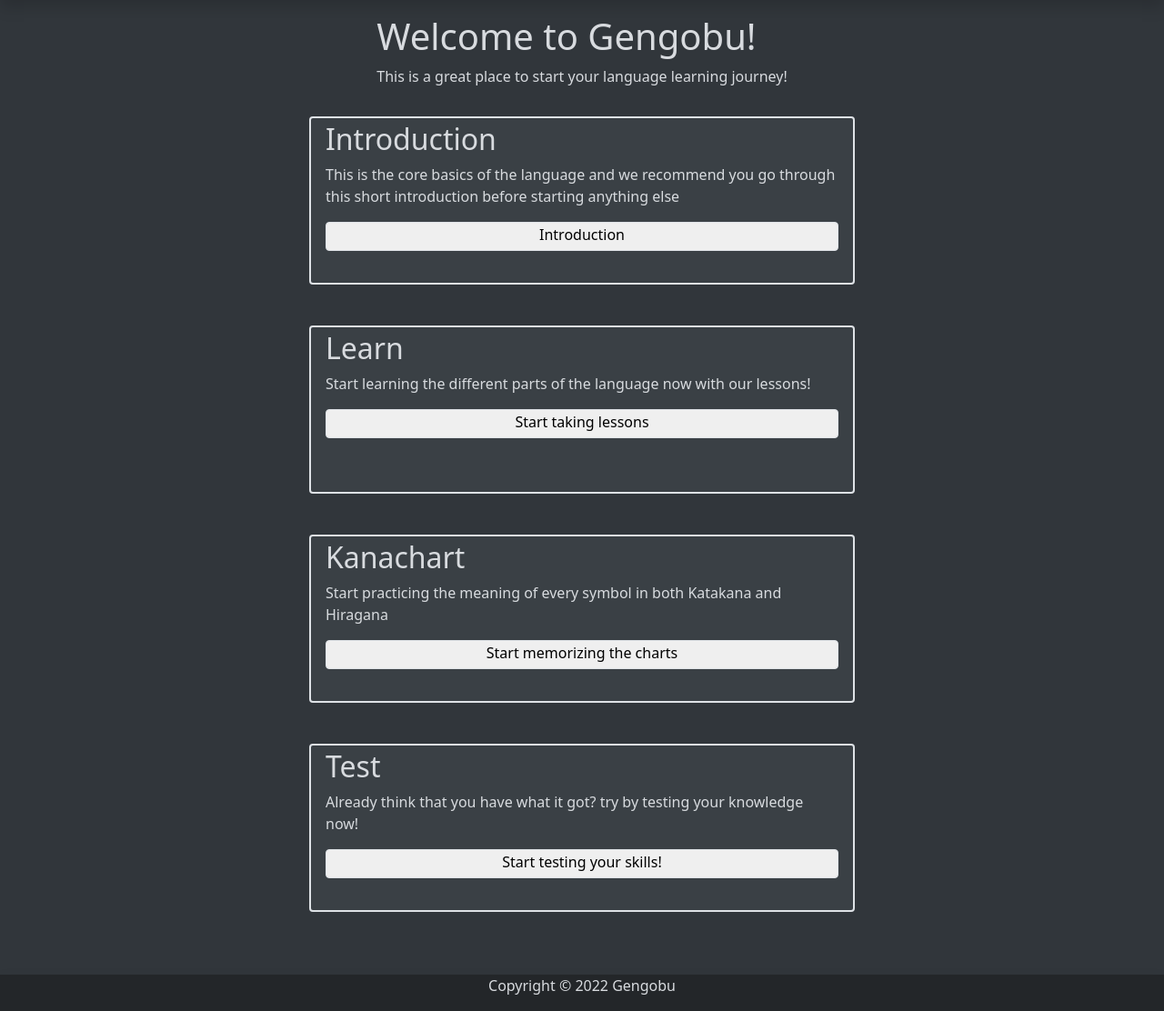
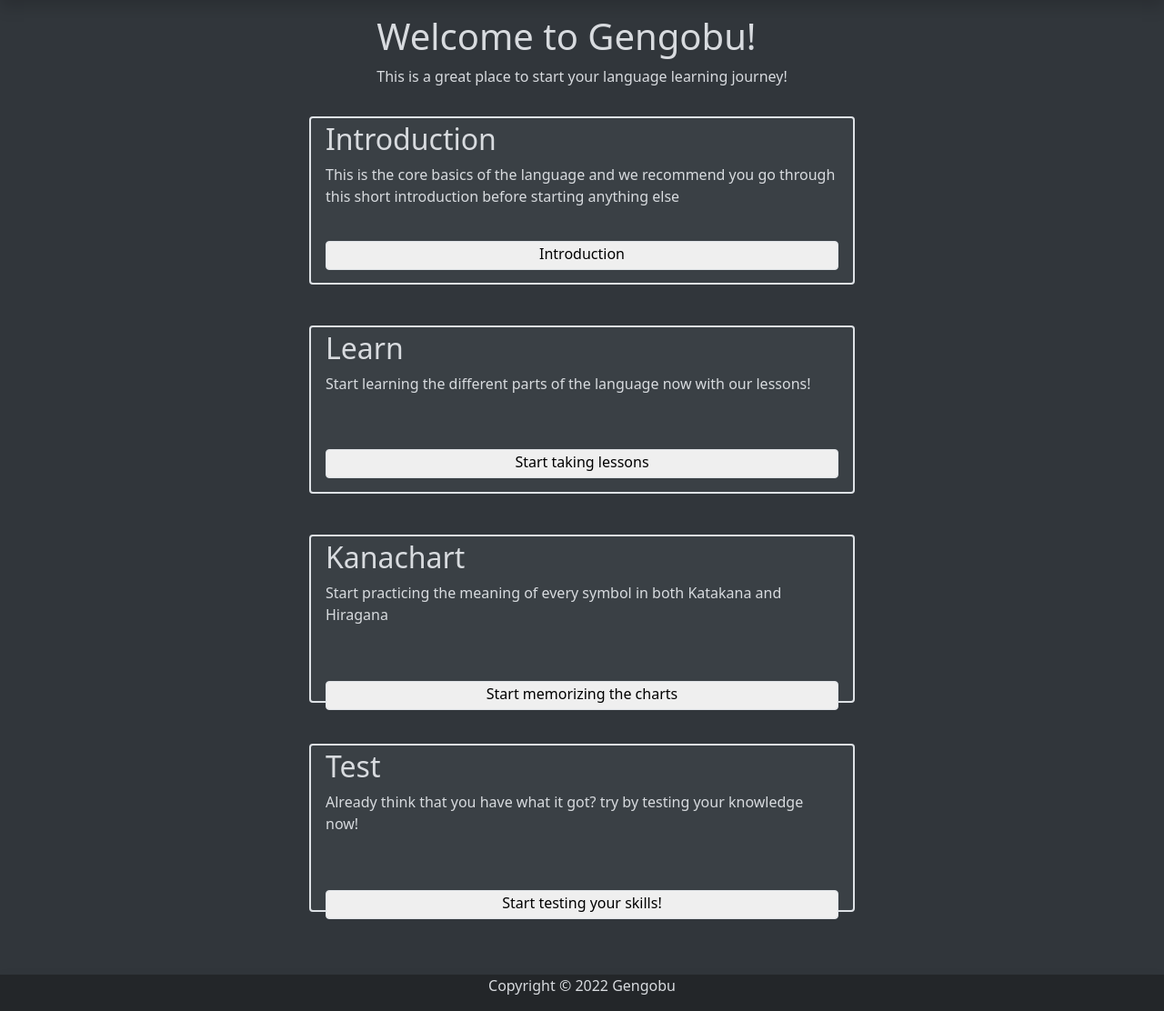
Before and after one commit to Lamatata2003/Gymnasiearbetet, a PHP site: page / in a window 1280 px wide. Shown: the part 72-1184 px from the top of the page at 91% size. Run offline with PHP 8.4, Linux system fonts and the light colour scheme.

Commit message:
fixed homepage buttons to stay on the bottom of the box

```diff
--- a/index.php
+++ b/index.php
@@ -27,7 +27,7 @@
 			    	<h2>Introduction</h2>
 			    	<p>This is the core basics of the language and we recommend you go through this short introduction before starting anything else</p>
 				    <form action="" method="post" class="d-flex align-items-end">
-						<button type="submit" class="border rounded buttons">
+						<button type="submit" class="border rounded buttons introductionmargin">
 							Introduction
 						</button>
 					</form>
@@ -36,7 +36,7 @@
 			    	<h2>Learn</h2>
 			    	<p>Start learning the different parts of the language now with our lessons!</p>
 				    <form action="japbasics.php" method="post">
-						<button type="submit" class="border rounded buttons">
+						<button type="submit" class="border rounded buttons learnmargin">
 							Start taking lessons
 						</button>
 					</form>
@@ -45,7 +45,7 @@
 			    	<h2>Kanachart</h2>
 			    	<p>Start practicing the meaning of every symbol in both Katakana and Hiragana</p>
 				    <form action="kanachart.php" method="post">
-						<button type="submit" class="border rounded buttons">
+						<button type="submit" class="border rounded buttons kanachartmargin">
 							Start memorizing the charts
 						</button>
 					</form>
@@ -54,7 +54,7 @@
 			    	<h2>Test</h2>
 			    	<p>Already think that you have what it got? try by testing your knowledge now!</p>
 				    <form action="quiz-index.php" method="post">
-						<button type="submit" class="border rounded buttons">
+						<button type="submit" class="border rounded buttons testmargin">
 							Start testing your skills!
 						</button>
 					</form>
@@ -88,7 +88,18 @@
 		width: 100%;
 		display: flex;
 		justify-content: center;
-
+	}
+	.introductionmargin {
+		margin-top: 21px;
+	}
+	.learnmargin {
+		margin-top: 60px;
+	}
+	.kanachartmargin {
+		margin-top: 61px;
+	}
+	.testmargin {
+		margin-top: 61px;
 	}
 
 	@media only screen and (max-width: 600px) {
@@ -98,6 +109,10 @@
 		margin-bottom: 45px;
 
 	}
+		.introductionmargin {
+			margin-top: -3px;
+
+		}
 }
 
 </style>
```
